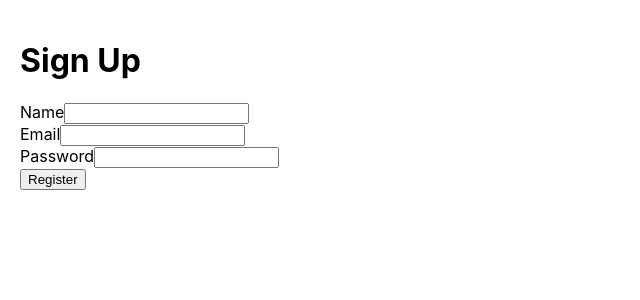
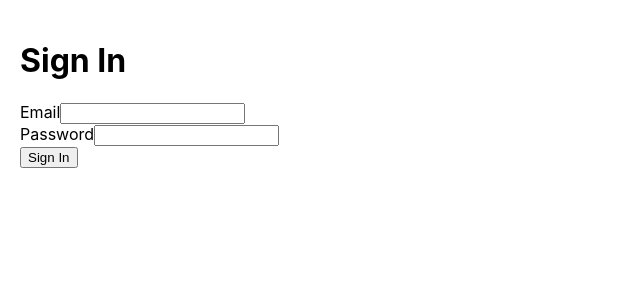
Before and after one commit to Teja3993/amazon-clone, a React (Create React App) app in the folder frontend/: page / in a window 1280 px wide. Shown: the top 300 px of the page, without its empty margins (0-640 px from the left). Built offline with nearby package versions, Linux system fonts and the light colour scheme.

Commit message:
AC-18: Created login form and localstorage logic

```diff
--- a/frontend/src/App.js
+++ b/frontend/src/App.js
@@ -1,10 +1,12 @@
 import React from 'react';
-import RegisterScreen from './screens/RegisterScreen';
+import LoginScreen from './screens/LoginScreen';
+// import RegisterScreen from './screens/RegisterScreen'; // We hide this for now
 
 function App() {
   return (
     <div className="App">
-      <RegisterScreen />
+      {/* We are testing Login now, so show LoginScreen */}
+      <LoginScreen />
     </div>
   );
 }
--- /dev/null
+++ b/frontend/src/screens/LoginScreen.js
@@ -0,0 +1,60 @@
+import React, { useState } from 'react';
+
+const LoginScreen = () => {
+  const [email, setEmail] = useState('');
+  const [password, setPassword] = useState('');
+  const [message, setMessage] = useState(null);
+
+  const submitHandler = async (e) => {
+    e.preventDefault();
+    setMessage(null);
+    try {
+      const response = await fetch('/api/users/login', {
+        method: 'POST',
+        headers: { 'Content-Type': 'application/json' },
+        body: JSON.stringify({ email, password }),
+      });
+
+      const data = await response.json();
+
+      if (response.ok) {
+        setMessage('Login Successful!');
+        // CRITICAL: Save the user data (and token) to the browser
+        localStorage.setItem('userInfo', JSON.stringify(data));
+        console.log('User logged in:', data);
+      } else {
+        setMessage(`Error: ${data.message}`);
+      }
+    } catch (error) {
+      setMessage('Error connecting to server');
+    }
+  };
+
+  return (
+    <div style={{ padding: '20px' }}>
+      <h1>Sign In</h1>
+      {message && <h2 style={{ color: 'blue' }}>{message}</h2>}
+      <form onSubmit={submitHandler}>
+        <div>
+          <label>Email</label>
+          <input
+            type="email"
+            value={email}
+            onChange={(e) => setEmail(e.target.value)}
+          />
+        </div>
+        <div>
+          <label>Password</label>
+          <input
+            type="password"
+            value={password}
+            onChange={(e) => setPassword(e.target.value)}
+          />
+        </div>
+        <button type="submit">Sign In</button>
+      </form>
+    </div>
+  );
+};
+
+export default LoginScreen;
```
